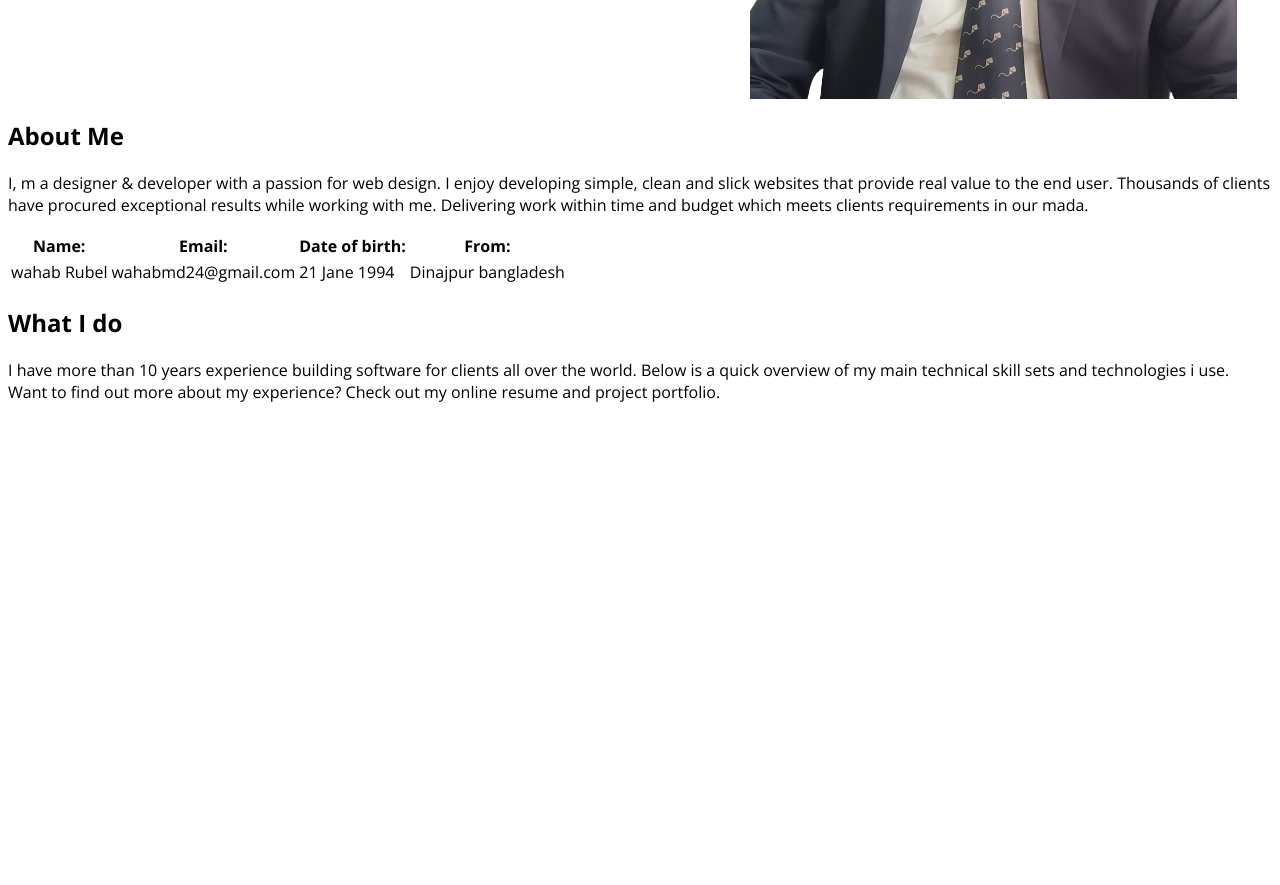
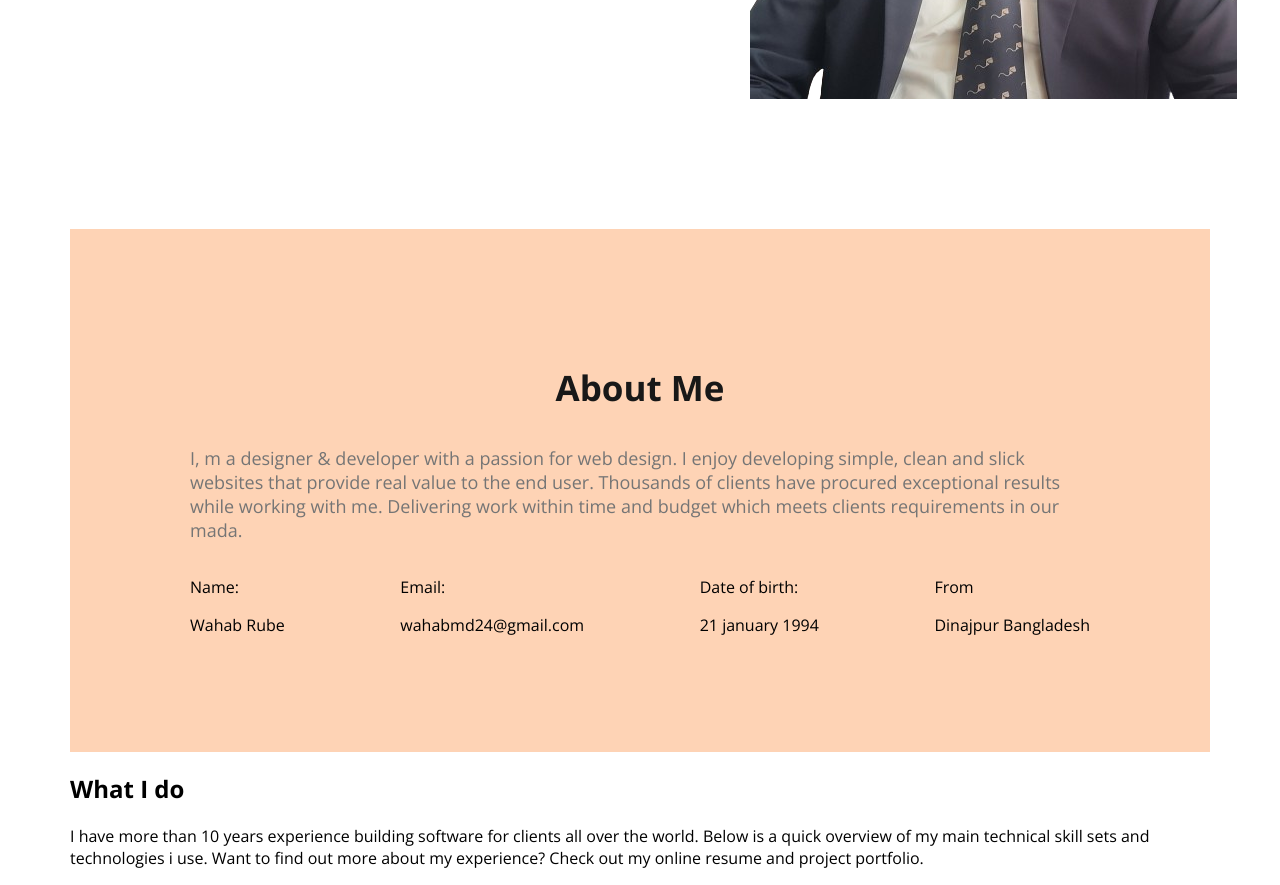
Before and after one commit to wahab-rubel/my-portfolio-site, a plain HTML site: page index.html in a window 1280 px wide. Shown: the part 557-1442 px from the top of the page. Before the commit the page ends 976 px from the top, so only its background shows below. Drawn offline with nearby package versions, Linux system fonts and the light colour scheme.

Commit message:
about section input

```diff
--- a/index.html
+++ b/index.html
@@ -35,25 +35,32 @@
     </div>
   </header>
   <main>
-    <section>
-      <div>
-        <h1>About Me</h1>
-      <p>I, m a designer & developer with a passion for web design. I enjoy developing simple, clean and slick websites that provide real value to the end user. Thousands of clients have procured exceptional results while working with me. Delivering work within time and budget which meets clients requirements in our mada.</p>
-     <table>
-      <tr>
-          <th>Name:</th>
-          <th>Email:</th>
-          <th>Date of birth:</th>
-          <th>From:</th>
-      </tr>
-      <tr>
-        <td>wahab Rubel</td>
-        <td>wahabmd24@gmail.com</td>
-        <td>21 Jane 1994</td>
-        <td>Dinajpur bangladesh</td>
-      </tr>
-     </table>
+    <section class="about secondary-bg">
+      <h3 class="section-title">About Me</h3>
+      <p class="section-description">
+        I, m a designer & developer with a passion for web design. I enjoy developing simple, clean and slick websites that provide real value to the end user. Thousands of clients have procured exceptional results while working with me. Delivering work within time and budget which meets clients requirements in our mada.
+      </p>
+
+      <div class="about-items">
+        <!-- .about-item*4>p.item-title+p.item-descriptio -->
+        <div class="about-item">
+          <p class="item-title">Name:</p>
+          <p class="item-description">Wahab Rube</p>
+        </div>
+        <div class="about-item">
+          <p class="item-title">Email:</p>
+          <p class="item-description">wahabmd24@gmail.com</p>
+        </div>
+        <div class="about-item">
+          <p class="item-title">Date of birth:</p>
+          <p class="item-description">21 january 1994</p>
+        </div>
+        <div class="about-item">
+          <p class="item-title">From</p>
+          <p class="item-description">Dinajpur Bangladesh</p>
+        </div>
       </div>
+
     </section>
 
     <section>
--- a/style/protfolio.css
+++ b/style/protfolio.css
@@ -5,7 +5,14 @@
   font-style: normal;
   font-variation-settings: "wdth" 100;
 }
-/* shared style */
+/*----------------------------------------------- shared style----------------------------------------- */
+
+.secondary-bg{
+  background-color: #FED3B5;
+  broder-radius: 30px;
+  justify-content: justify;
+}
+
 .text-primary{
   color: #FD6E0A;
 }
@@ -20,8 +27,18 @@
   border: none;
   color: #fff;
 }
+.section-title{
+  font-size: 35px;
+  font-weight: bold;
+  color: rgba(24, 24, 24, 1);
+  text-align: center;
+}
+.section-description{
+  color: rgba(117, 117, 117, 1);
+  font-size: 18px;
+}
 
-/* nav style */
+/*---------------------------------- nav style------------------------------ */
 nav{
   display: flex;
   align-items: center;
@@ -46,7 +63,7 @@ nav li a{
   font-size: 15px;
 }
 
-/* banner style */
+/* ----------------------------banner style-------------------------------- */
 .banner{
   display: flex;
   justify-content: space-between;
@@ -72,3 +89,21 @@ font-weight: 600;
   font-size: 8px;
   color: #757575;
 }
+
+/* -----------------------------main--------------------------- */
+main{
+  max-width: 1140px;
+  margin: 0 auto;
+}
+
+/* -------------------about----------------------- */
+
+.about{
+padding: 100px 120px;
+margin-top: 130px;
+}
+/* ----------------------about-items----------------------- */
+.about-items{
+  display: flex;
+  justify-content: space-between;
+}
```
Also changed, not shown: 1 other file.
